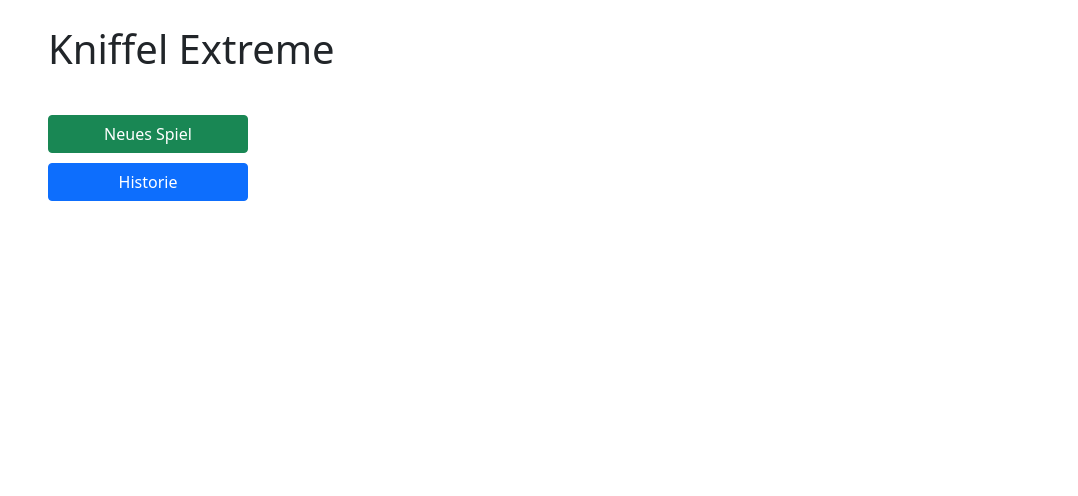
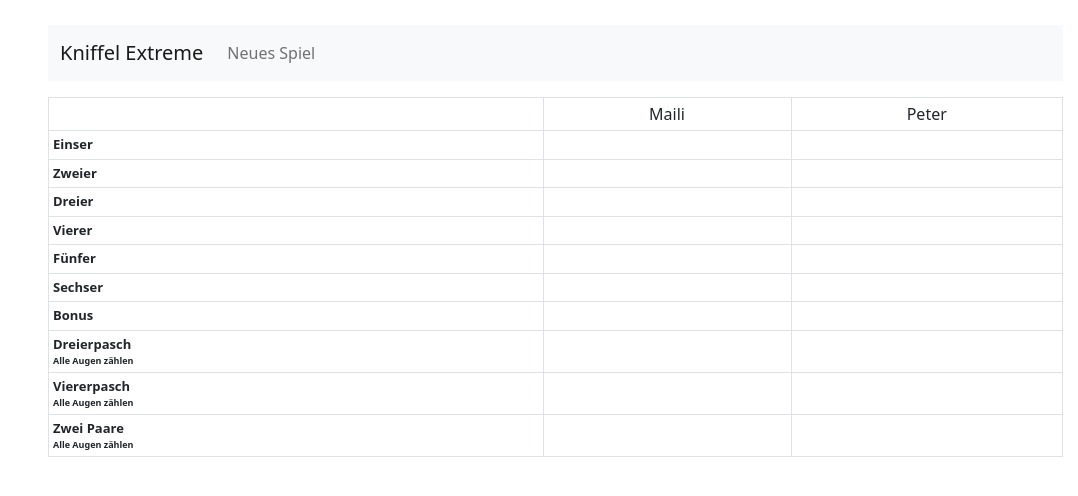
Before and after one commit to NelliAtHome/KniffelExtreme, an Angular app: page / in a window 1280 px wide. Shown: the top 496 px of the page, without its empty margins (202-1280 px from the left). Built offline with nearby package versions, Linux system fonts and the light colour scheme.

Commit message:
Alles umgestellt

```diff
--- /dev/null
+++ b/src/app/dialog-score/dialog-score.component.css
@@ -0,0 +1,4 @@
+.mybtn {
+    min-width: 3em;
+    margin: 0.5em;
+}
--- /dev/null
+++ b/src/app/dialog-score/dialog-score.component.html
@@ -0,0 +1,18 @@
+<div class="modal-header">
+    <h4 class="modal-title" id="modal-basic-title">{{target}}</h4>
+  </div>
+  <div class="modal-body">
+    <form>
+      <div class="mb-3">
+        <button *ngFor="let s of possibleScores" type="button" class="btn btn-success mybtn" (click)="activeModal.close(s)">{{s}}</button>
+        <form *ngIf="possibleScores.length == 0">
+            <input type="text" id="score" name="score" class="form-control" [(ngModel)]="score">
+        </form>
+      </div>
+    </form>
+  </div>
+  <div class="modal-footer">
+    <button *ngIf="possibleScores.length == 0" type="button" class="btn btn-primary" (click)="activeModal.close(score)">Ok</button>
+    <button type="button" class="btn btn-secondary" (click)="activeModal.close(null)">Leeren</button>
+    <button type="button" class="btn btn-danger" (click)="activeModal.close(0)">Streichen</button>
+  </div>
--- /dev/null
+++ b/src/app/dialog-score/dialog-score.component.ts
@@ -0,0 +1,29 @@
+import { Component, Input, OnInit } from '@angular/core';
+import { NgbActiveModal } from '@ng-bootstrap/ng-bootstrap';
+
+@Component({
+  selector: 'app-dialog-score',
+  templateUrl: './dialog-score.component.html',
+  styleUrls: ['./dialog-score.component.css']
+})
+export class DialogScoreComponent implements OnInit {
+
+  @Input() target: string;
+  @Input() possibleScores: number[];
+
+  public score: any;
+
+  constructor(public activeModal: NgbActiveModal) {
+    this.target = '';
+    this.possibleScores = [];
+
+  }
+
+  ngOnInit(): void {
+  }
+
+  close() {
+    this.activeModal.close(this.score);
+  }
+
+}
--- a/src/app/entities/index.ts
+++ b/src/app/entities/index.ts
@@ -1 +1,2 @@
 export * from './player';
+export * from './scoreboard';
--- /dev/null
+++ b/src/app/entities/scoreboard.ts
@@ -0,0 +1,32 @@
+export type Nullable<T> = T | null;
+
+// Ein Feld
+export interface Field {
+    targetId: number;
+    playerId: number;
+    score: Nullable<number>;
+    text: Nullable<string>;
+}
+
+// Eine Zeile auf dem Punktezettel
+export interface Target {
+    id: number;
+    name: string;
+    info: string;
+    possibleScores: number[];
+    type: string;
+    fields: Field[];
+}
+
+// Ein Spieler
+export interface Player2 {
+    id: number;
+    name: string;
+    joker: number;
+}
+
+// Der Punktezettel
+export interface Scoreboard {
+    player: Player2[];       // Die einzelnen Spieler
+    targets: Target[];       // Die Zeilen
+}
--- /dev/null
+++ b/src/app/scoreboard/scoreboard.component.css
@@ -0,0 +1,10 @@
+.headName {
+    font-size: small;
+}
+.headInfo {
+    font-size: xx-small;
+}
+
+.field {
+    font-size: small;
+}
--- /dev/null
+++ b/src/app/scoreboard/scoreboard.component.html
@@ -0,0 +1,35 @@
+<nav class="navbar navbar-expand-lg navbar-light bg-light mb-3">
+    <div class="container-fluid">
+        <a class="navbar-brand" [routerLink]="'.'">Kniffel Extreme</a>
+
+        <button class="navbar-toggler" type="button" (click)="isMenuCollapsed = !isMenuCollapsed">
+            &#9776;
+        </button>
+
+        <div [ngbCollapse]="isMenuCollapsed" class="collapse navbar-collapse">
+            <ul class="navbar-nav">
+                <li class="nav-item">
+                    <a class="nav-link" [routerLink]="'.'" (click)="isMenuCollapsed = true">Neues Spiel</a>
+                </li>
+            </ul>
+        </div>
+    </div>
+</nav>
+
+<table class="table table-bordered table-sm">
+    <tbody>
+        <tr>
+            <th></th>
+            <td class="text-center" *ngFor="let p of scoreboard.player">{{p.name}}</td>
+        </tr>
+        <tr *ngFor="let t of scoreboard.targets">
+            <th>
+                <div class="headName">{{t.name}}</div>
+                <div class="headInfo">{{t.info}}</div>
+            </th>
+            <td *ngFor="let f of t.fields" class="text-center" (click)="onClick(f)" >
+                <div>{{f.text}}{{f.score}}</div>
+            </td>
+        </tr>
+    </tbody>
+</table>
--- /dev/null
+++ b/src/app/scoreboard/scoreboard.component.ts
@@ -0,0 +1,103 @@
+import { Component, OnInit, Type } from '@angular/core';
+import { NgbModal } from '@ng-bootstrap/ng-bootstrap';
+import { Scoreboard, Target, Player2, Field, Nullable } from '../entities';
+import { DialogScoreComponent } from '../dialog-score/dialog-score.component'
+
+const t_Einser = 0;
+const t_Zweier = 1;
+const t_Dreier = 2;
+const t_Vierer = 3;
+const t_Fünfer = 4;
+const t_Sechser = 5;
+const t_Bonus = 6;
+const t_Dreierpasch = 7;
+const t_Viererpasch = 8;
+const t_ZweiPaare = 9;
+
+@Component({
+  selector: 'app-scoreboard',
+  templateUrl: './scoreboard.component.html',
+  styleUrls: ['./scoreboard.component.css']
+})
+export class ScoreboardComponent implements OnInit {
+
+  public isMenuCollapsed = true;
+  public scoreboard: Scoreboard = { player: [], targets: []};
+
+  constructor(private modalService: NgbModal) {
+    this.addTarget(t_Einser, '', 'Einser', '', [1,2,3,4,5,6]);
+    this.addTarget(t_Zweier, '', 'Zweier', '', [2,4,6,8,10,12]);
+    this.addTarget(t_Dreier, '', 'Dreier', '', [3,6,9,12,15,18]);
+    this.addTarget(t_Vierer, '', 'Vierer', '', [4,8,12,16,20,24]);
+    this.addTarget(t_Fünfer, '', 'Fünfer', '', [5,10,15,20,25,30]);
+    this.addTarget(t_Sechser, '', 'Sechser', '', [6,12,18,24,30,36]);
+    this.addTarget(t_Bonus, 'Bonus', 'Bonus', '', []);
+    this.addTarget(t_Dreierpasch, '', 'Dreierpasch', 'Alle Augen zählen', []);
+    this.addTarget(t_Viererpasch, '', 'Viererpasch', 'Alle Augen zählen', []);
+    this.addTarget(t_ZweiPaare, '', 'Zwei Paare', 'Alle Augen zählen', []);
+
+    this.addPlayer('Maili');
+    this.addPlayer('Peter');
+}
+
+  ngOnInit(): void {
+  }
+
+  addTarget(id: number, type: string, name: string, info: string, possibleScores: number[]) {
+    var target: Target = {id: id, type: type, name: name, info: info, possibleScores: possibleScores, fields: []};
+    this.scoreboard.targets[id] = target;
+  }
+
+  addPlayer(name: string) {
+    var id = this.scoreboard.player.length;
+    var player: Player2 = {id: id, name: name, joker: 3};
+    this.scoreboard.player[id] = player;
+
+    this.scoreboard.targets.forEach(t => {
+      var field: Field = {targetId: t.id, playerId: id, score: null, text: null};
+      t.fields[id] = field;
+    });
+  }
+
+  onClick(f: Field){
+    if (f.targetId == t_Bonus) return;
+
+    const modalRef = this.modalService.open(DialogScoreComponent, { size: 'sm' });
+    modalRef.result.then((result) => {
+      this.setScore(f.playerId, f.targetId, result);
+      this.calculate(f.playerId);
+    });
+    modalRef.componentInstance.target = this.scoreboard.targets[f.targetId].name ;
+    modalRef.componentInstance.possibleScores = this.scoreboard.targets[f.targetId].possibleScores;
+  }
+
+  setScore(playerId: number, targetId: number, score: number) {
+    this.scoreboard.targets[targetId].fields[playerId].score = score;
+  }
+  getScore(playerId: number, targetId: number): number {
+    return this.scoreboard.targets[targetId].fields[playerId].score ?? 0;
+  }
+
+  calculate(playerId: number) {
+    var sum = this.getScore(playerId, t_Einser)
+            + this.getScore(playerId, t_Zweier)
+            + this.getScore(playerId, t_Dreier)
+            + this.getScore(playerId, t_Vierer)
+            + this.getScore(playerId, t_Fünfer)
+            + this.getScore(playerId, t_Sechser);
+
+    if (sum < 73) {
+      this.scoreboard.targets[t_Bonus].fields[playerId].text = "Noch " + String(73 - sum);
+      this.scoreboard.targets[t_Bonus].fields[playerId].score = null;
+    }
+    else {
+      this.scoreboard.targets[t_Bonus].fields[playerId].text = null;
+      this.scoreboard.targets[t_Bonus].fields[playerId].score = 45;
+      sum += 45;
+    }
+
+
+
+  }
+
+}
```
Also changed, not shown: src/app/app-routing.module.ts (+7 -1 lines), src/app/app.module.ts (+7 -1 lines), 2 other files (tests, documents, lock files or other folders).
